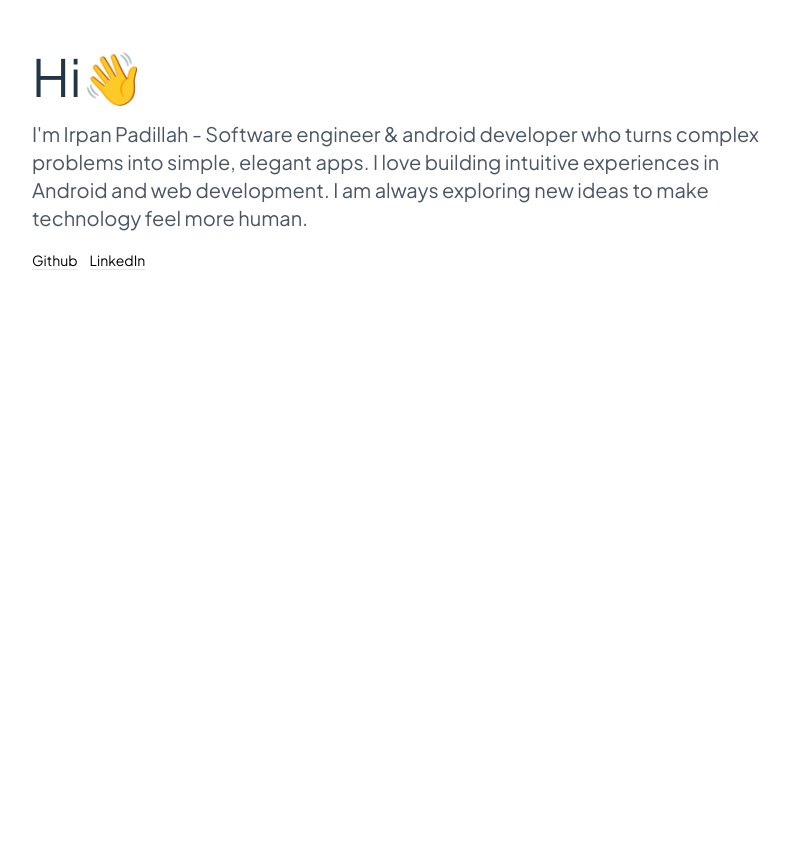
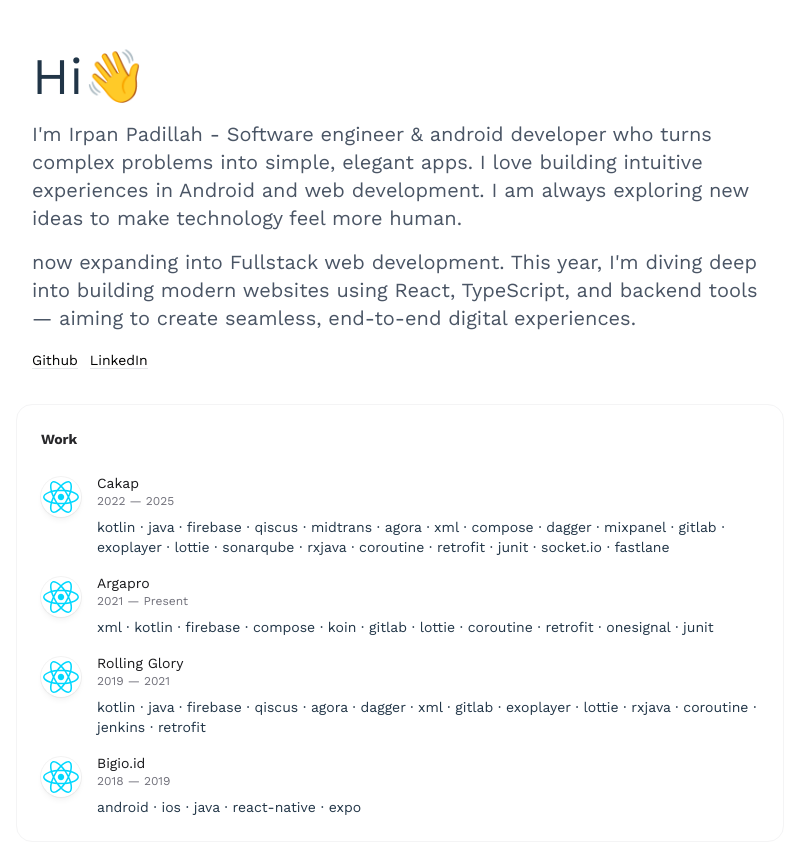
Before and after one commit to Padillahirpan/personal-website-padillah, a React (Vite) app: page / in a window 1280 px wide. Shown: the top 854 px of the page, without its empty margins (240-1030 px from the left). Built offline with nearby package versions, Linux system fonts and the light colour scheme.

Commit message:
impr: adding work section

```diff
--- a/index.html
+++ b/index.html
@@ -3,8 +3,10 @@
   <head>
     <meta charset="UTF-8" />
     <link rel="icon" type="image/svg+xml" href="/vite.svg" />
+    <link rel="preconnect" href="https://fonts.googleapis.com" />
+    <link rel="preconnect" href="https://fonts.gstatic.com" crossorigin />
     <link
-      href="https://fonts.googleapis.com/css2?family=Plus+Jakarta+Sans:wght@400;700&display=swap"
+      href="https://fonts.googleapis.com/css2?family=Work+Sans:wght@400;700&display=swap"
       rel="stylesheet"
     />
     <link href="/src/style.css" rel="stylesheet" />
--- a/src/App.tsx
+++ b/src/App.tsx
@@ -1,4 +1,6 @@
 import './App.css'
+import workData from './data/work.json'
+import WorkItem from './components/Work'
 
 function App() {
   return (
@@ -11,6 +13,12 @@
             complex problems into simple, elegant apps. I love building
             intuitive experiences in Android and web development. I am always
             exploring new ideas to make technology feel more human.
+          </div>
+          <div className="text-xl font-extralight text-left text-gray-600">
+            now expanding into Fullstack web development. This year, I'm diving
+            deep into building modern websites using React, TypeScript, and
+            backend tools — aiming to create seamless, end-to-end digital
+            experiences.
           </div>
 
           <div className="flex flex-wrap items-center gap-x-3 w-fit">
@@ -34,6 +42,16 @@
             </div>
           </div>
         </section>
+        <section className="rounded-2xl border border-zinc-100 p-6 dark:border-zinc-700/40 ">
+          <h2 className="flex text-sm font-semibold text-zinc-800 dark:text-zinc-100">
+            {workData.title}
+          </h2>
+          <ol className="mt-6 space-y-4">
+            {workData.work.map((item, index) => (
+              <WorkItem item={item} key={index} />
+            ))}
+          </ol>
+        </section>
       </div>
     </>
   )
--- /dev/null
+++ b/src/components/Work.tsx
@@ -0,0 +1,59 @@
+import ReactLogo from '../assets/react.svg'
+import CakapLogo from '../assets/react.svg'
+import ArgaproLogo from '../assets/react.svg'
+import RollingGloryLogo from '../assets/react.svg'
+import BigioLogo from '../assets/react.svg'
+
+const logoMap: Record<string, string> = {
+  'react.svg': ReactLogo,
+  // add other mappings if you have different logos
+  // 'cakap.svg': CakapLogo,
+  // 'argapro.svg': ArgaproLogo,
+  // etc.
+}
+
+type WorkItemProps = {
+  item: {
+    company: string
+    logo?: string
+    start: string
+    end: string
+    description: string
+    stack: string
+  }
+}
+
+const WorkItem = ({ item }: WorkItemProps) => {
+  const logoSrc =
+    item.logo && logoMap[item.logo] ? logoMap[item.logo] : ReactLogo
+  return (
+    <li className="flex gap-4">
+      <div className="relative mt-1 flex h-10 w-10 flex-none items-center justify-center rounded-full shadow-md shadow-zinc-800/5 ring-1 ring-zinc-900/5 dark:border dark:border-zinc-700/50 dark:bg-zinc-800 dark:ring-0">
+        <img
+          src={logoSrc}
+          alt={item.company}
+          className="h-9 w-9 rounded-full"
+        />
+      </div>
+      <dl className="flex flex-auto flex-wrap gap-x-2">
+        <dt className="sr-only">{item.logo}</dt>
+        <dd className="w-full text-sm font-medium text-left text-zinc-900 dark:text-zinc-100">
+          {item.company}
+        </dd>
+        <dt className="sr-only">Date</dt>
+        <dd
+          className="w-full text-xs text-left text-zinc-500 dark:text-zinc-400"
+          aria-label="2024 until Present"
+        >
+          <time dateTime="2024">{item.start}</time>{' '}
+          <span aria-hidden="true">—</span>{' '}
+          <time dateTime="2025">{item.end}</time>
+        </dd>
+        <dt className="sr-only">Description</dt>
+        <dd className="text-sm font-light text-left mt-2">{item.stack} </dd>
+      </dl>
+    </li>
+  )
+}
+
+export default WorkItem
--- /dev/null
+++ b/src/data/work.json
@@ -0,0 +1,37 @@
+{
+  "title": "Work",
+  "work": [
+    {
+      "company": "Cakap",
+      "logo": "react.svg",
+      "start": "2022",
+      "end": "2025",
+      "description": "Cakap is a leading EdTech company in Indonesia, providing online language learning solutions.",
+      "stack": "kotlin · java · firebase · qiscus · midtrans · agora · xml · compose · dagger · mixpanel · gitlab · exoplayer · lottie · sonarqube · rxjava · coroutine · retrofit · junit · socket.io · fastlane"
+    },
+    {
+      "company": "Argapro",
+      "logo": "react.svg",
+      "start": "2021",
+      "end": "Present",
+      "description": "Argapro is a technology company focused on providing innovative solutions for the agricultural sector.",
+      "stack": "xml · kotlin · firebase · compose · koin · gitlab · lottie · coroutine · retrofit · onesignal · junit"
+    },
+    {
+      "company": "Rolling Glory",
+      "logo": "./assets/react.svg",
+      "start": "2019",
+      "end": "2021",
+      "description": "Rolling Glory is a digital agency specializing in mobile app development and design.",
+      "stack": "kotlin · java · firebase · qiscus · agora · dagger · xml · gitlab · exoplayer · lottie · rxjava · coroutine · jenkins · retrofit"
+    },
+    {
+      "company": "Bigio.id",
+      "logo": "./assets/react.svg",
+      "start": "2018",
+      "end": "2019",
+      "description": "Bigio.id is a startup focused on providing digital solutions for small and medium enterprises.",
+      "stack": "android · ios · java · react-native · expo"
+    }
+  ]
+}
--- a/src/index.css
+++ b/src/index.css
@@ -1,6 +1,5 @@
 :root {
-  font-family: 'Plus Jakarta Sans', system-ui, Avenir, Helvetica, Arial,
-    sans-serif;
+  font-family: 'Work Sans', system-ui, Avenir, Helvetica, Arial, sans-serif;
   line-height: 1.5;
   font-weight: 400;
 
```
